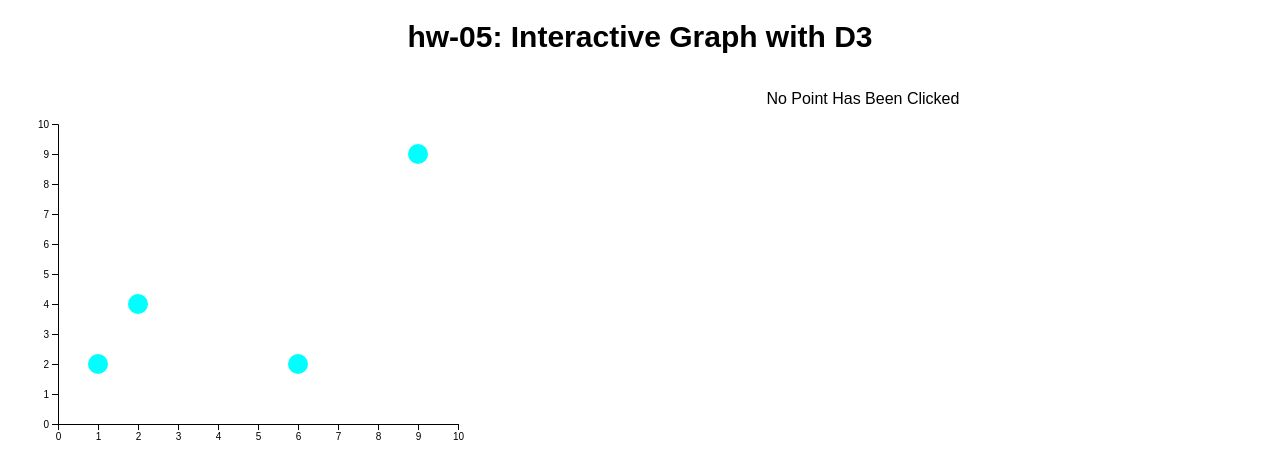
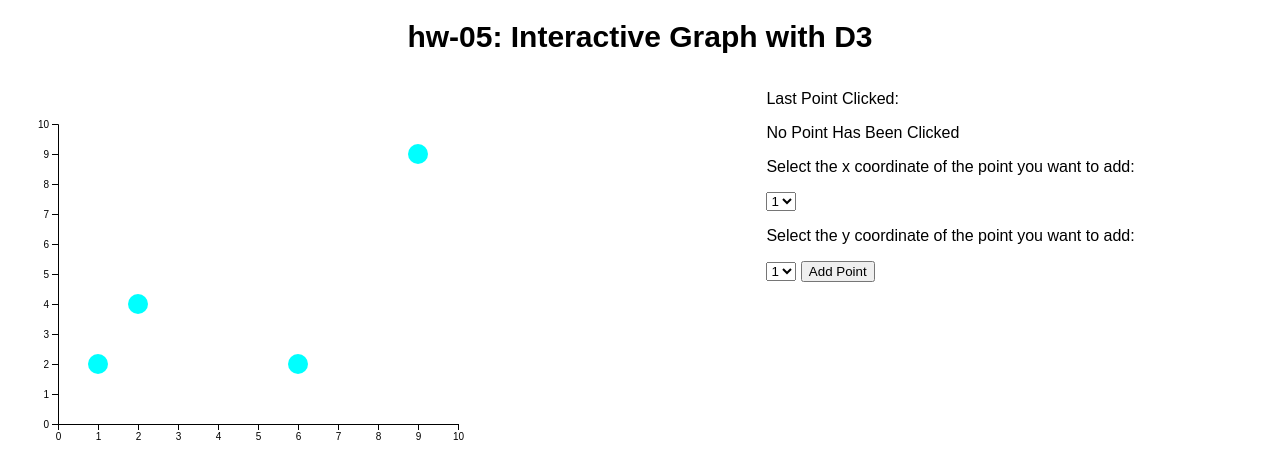
Before and after one commit to DS4200-S23-Class/hw-05-julian_joey_hw5, a plain HTML site: page index.html in a window 1280 px wide. Drawn offline with Linux system fonts and the light colour scheme.

Commit message:
adding html dropdowns

```diff
--- a/index.html
+++ b/index.html
@@ -24,7 +24,34 @@
 
     </div>
     <div class="column right">
+        <p>Last Point Clicked:</p>
         <p id="lastPoint">No Point Has Been Clicked</p>
+        <p>Select the x coordinate of the point you want to add:</p>
+        <select name = "xDropdown" id = "xDropdown" value = "1">
+            <option value="1">1</option>
+            <option value="2">2</option>
+            <option value="3">3</option>
+            <option value="4">4</option>
+            <option value="5">5</option>
+            <option value="6">6</option>
+            <option value="7">7</option>
+            <option value="8">8</option>
+            <option value="9">9</option>
+        </select>
+        <p>Select the y coordinate of the point you want to add:</p>
+        <select name = "yDropdown" id = "yDropdown" value = "1">
+            <option value="1">1</option>
+            <option value="2">2</option>
+            <option value="3">3</option>
+            <option value="4">4</option>
+            <option value="5">5</option>
+            <option value="6">6</option>
+            <option value="7">7</option>
+            <option value="8">8</option>
+            <option value="9">9</option>
+        </select>
+
+        <button type="button" onclick="plotPoints()">Add Point</button>
 
     </div>
 
--- a/js/hw5main.js
+++ b/js/hw5main.js
@@ -50,10 +50,12 @@ d3.csv("/data/scatter-data.csv").then((data) => {
 
   d3.selectAll('circle')
     .on('click', function() {
-      if (d3.select(this).style("stroke", "none")){
+      if (d3.select(this).style("stroke", "none")) {
         d3.select(this)
           .style("stroke", "green");
         }
+      var text = "(" + d3.select(this).attr("cx") + "," + d3.select(this).attr("cy") + ")";
+      document.getElementById("lastPoint").textContent = text;
     });
   // Add an axis to the vis
   FRAME1.append("g")
```
